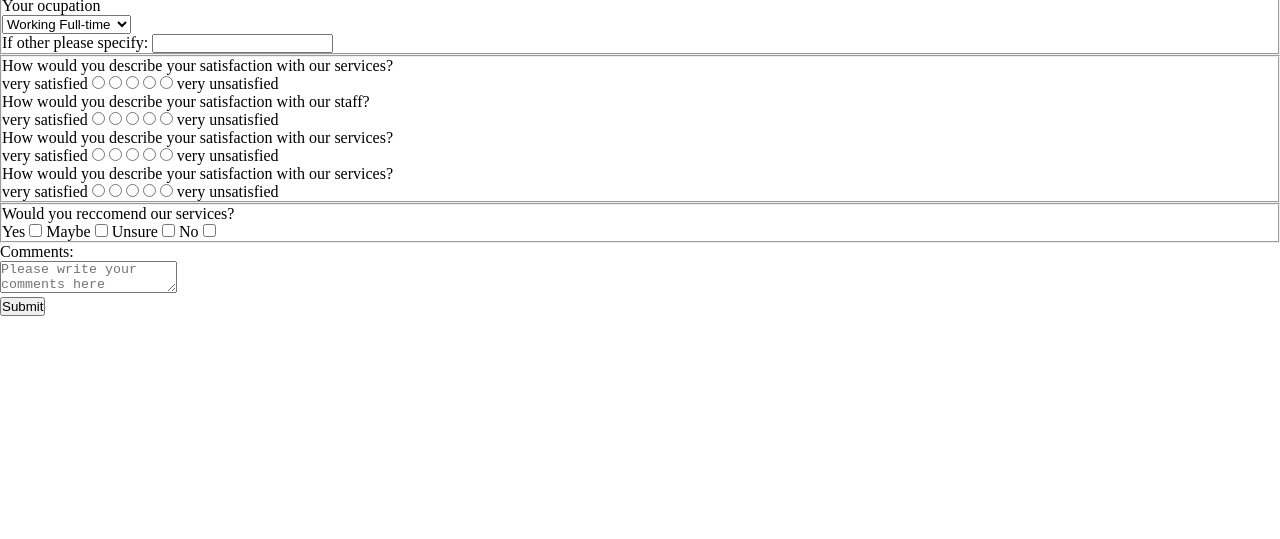
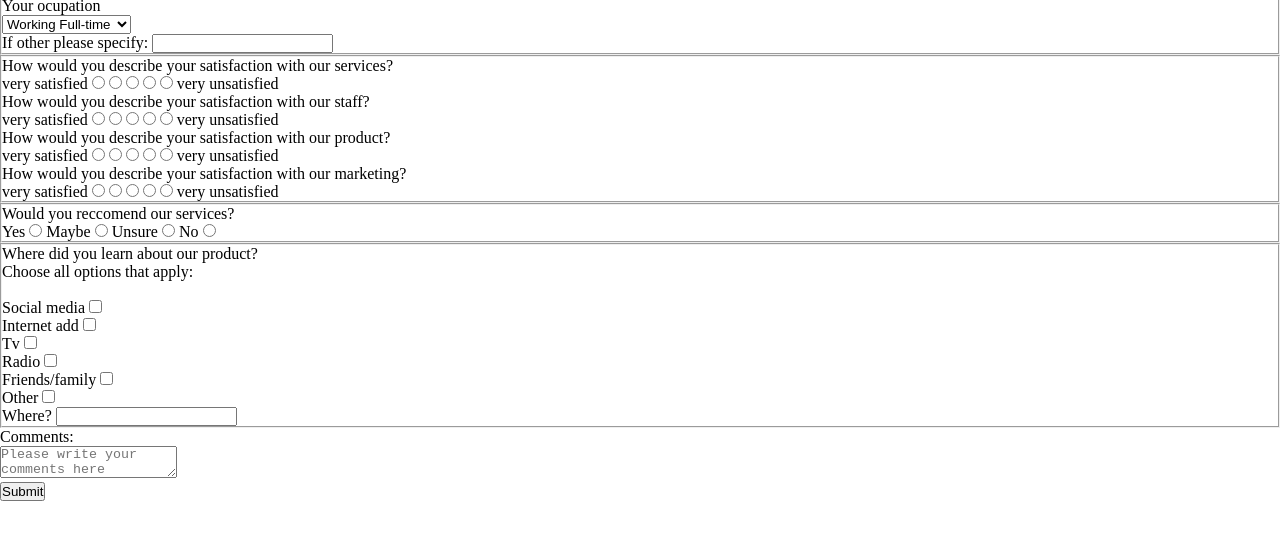
Before and after one commit to ewanie/survey, a plain HTML site: page index.html in a window 1280 px wide. Shown: the part 117-656 px from the top of the page. Drawn offline with Linux system fonts and the light colour scheme.

Commit message:
radio buttons and checkboxes added

```diff
--- a/index.html
+++ b/index.html
@@ -41,47 +41,72 @@
         <fieldset>
             <p>How would you describe your satisfaction with our services?</p>
             <label for='satisfied'>very satisfied</label>
-            <input type='radio'>
-            <input type='radio'>
-            <input type='radio'>
-            <input type='radio'>
-            <input type='radio'>
+            <input name='services' type='radio' value='5'>
+            <input name='services' type='radio' value='4'>
+            <input name='services' type='radio' value='3'>
+            <input name='services' type='radio' value='2'>
+            <input name='services' type='radio' value='1'>
             <label for='unsatisfied'>very unsatisfied</label>
             <p>How would you describe your satisfaction with our staff?</p>
             <label for='satisfied'>very satisfied</label>
-            <input type='radio'>
-            <input type='radio'>
-            <input type='radio'>
-            <input type='radio'>
-            <input type='radio'>
+            <input name='staff' type='radio' value='5'>
+            <input name='staff' type='radio' value='4'>
+            <input name='staff' type='radio' value='3'>
+            <input name='staff' type='radio' value='2'>
+            <input name='staff' type='radio' value='1'>
             <label for='unsatisfied'>very unsatisfied</label>
-            <p>How would you describe your satisfaction with our services?</p>
+            <p>How would you describe your satisfaction with our product?</p>
             <label for='satisfied'>very satisfied</label>
-            <input type='radio'>
-            <input type='radio'>
-            <input type='radio'>
-            <input type='radio'>
-            <input type='radio'>
+            <input name='product' type='radio' value='5'>
+            <input name='product' type='radio' value='4'>
+            <input name='product' type='radio' value='3'>
+            <input name='product' type='radio' value='2'>
+            <input name='product' type='radio' value='1'>
             <label for='unsatisfied'>very unsatisfied</label>
-            <p>How would you describe your satisfaction with our services?</p>
+            <p>How would you describe your satisfaction with our marketing?</p>
             <label for='satisfied'>very satisfied</label>
-            <input type='radio'>
-            <input type='radio'>
-            <input type='radio'>
-            <input type='radio'>
-            <input type='radio'>
+            <input name='marketing' type='radio' value='5'>
+            <input name='marketing' type='radio' value='4'>
+            <input name='marketing' type='radio' value='3'>
+            <input name='marketing' type='radio' value='2'>
+            <input name='marketing' type='radio' value='1'>
             <label for='unsatisfied'>very unsatisfied</label>
         </fieldset>
         <fieldset>
             <p>Would you reccomend our services?</p>
             <label for='yes'>Yes</label>
-            <input type='checkbox'>
+            <input type='radio' name='reccomend' value='yes'>
             <label for='yes'>Maybe</label>
-            <input type='checkbox'>
+            <input type='radio' name='reccomend' value='maybe'>
             <label for='yes'>Unsure</label>
-            <input type='checkbox'>
+            <input type='radio' name='reccomend' value='unsure'>
             <label for='yes'>No</label>
-            <input type='checkbox'>
+            <input type='radio' name='reccomend' value='no'>
+        </fieldset>
+        <fieldset>
+            <p>Where did you learn about our product?</p>
+            <p>Choose all options that apply:</p>
+            <br>
+            <label for='social media'>Social media</label>
+            <input type='checkbox' name='option1' value='social media'>
+            <br>
+            <label for='internet'>Internet add</label>
+            <input type='checkbox' name='option2' value='internet add'>
+            <br>
+            <label for='tv'>Tv</label>
+            <input type='checkbox' name='option3' value='tv'>
+            <br>
+            <label for='radio'>Radio</label>
+            <input type='checkbox' name='option4' value='radio'>
+            <br>
+            <label for='friends'>Friends/family</label>
+            <input type='checkbox' name='option5' value='friends family'>
+            <br>
+            <label for='other'>Other</label>
+            <input type='checkbox' name='option6' value='other'>
+            <br>
+            <label for='other-specify'>Where?</label>
+            <input type='text' name='other-specify'>
         </fieldset>
         <div>Comments:</div>
         <div><textarea id='comments' placeholder='Please write your comments here'></textarea></div>
```
